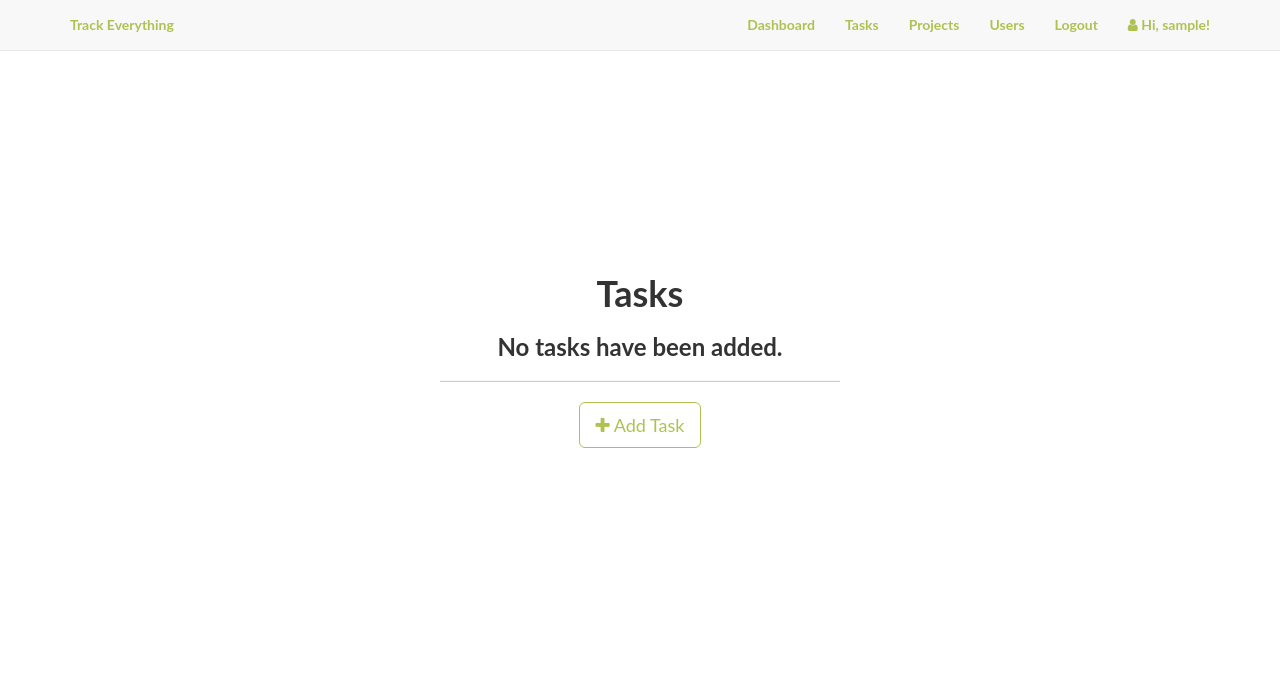
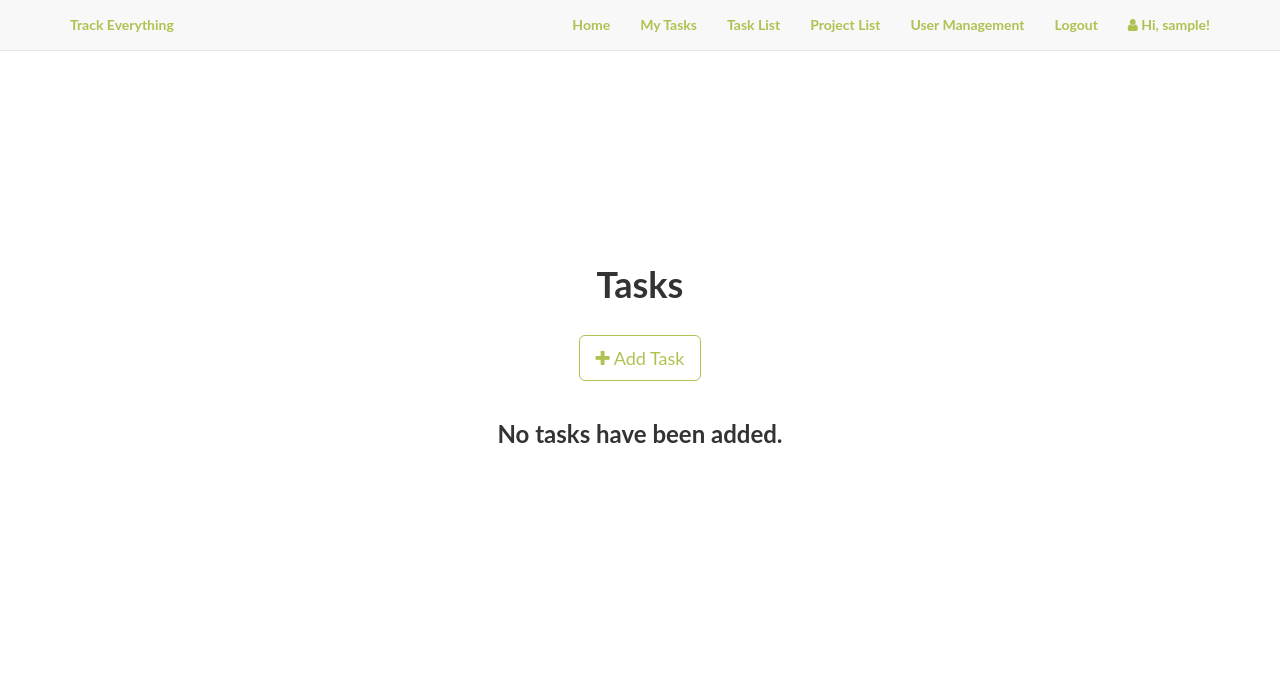
Before and after one commit to 1Fragrance/TrackEverything, a Flask app: page /tasks in a window 1280 px wide. Shown: the top 687 px of the page. Run offline with Flask 2, Linux system fonts and the light colour scheme; the visitor is signed in with stand-in values (Sample User, id 1); data that the repository does not hold is empty; some libraries are stand-ins or nearby versions.

Commit message:
[master] Refactoring

```diff
--- a/TrackEverything/src/core/projects/forms.py
+++ b/TrackEverything/src/core/projects/forms.py
@@ -8,8 +8,8 @@ from src.models import STATUS_CHOICES
 # Project view form
 # TODO: See tasks/forms.py
 class ProjectForm(FlaskForm):
-    name = StringField('Name', validators=[DataRequired(), Length(5, 255, 'Incorrect length')])
-    short_name = StringField('Short name', validators=[DataRequired(), Length(2, 255, 'Incorrect length')])
+    name = StringField('Name', validators=[DataRequired(), Length(3, 255, 'Incorrect length')])
+    short_name = StringField('Short name', validators=[DataRequired(), Length(3, 255, 'Incorrect length')])
     description = TextAreaField('Description', validators=[Optional()])
     status = SelectField('Status', choices=STATUS_CHOICES, coerce=int, validators=[DataRequired()])
     participants = SelectMultipleField('Participants', choices=[], coerce=ObjectId, validators=[Optional()])
--- a/TrackEverything/src/core/tasks/views.py
+++ b/TrackEverything/src/core/tasks/views.py
@@ -11,12 +11,19 @@ from bson import ObjectId
 
 # Get all tasks
 # TODO: Add form for only your tasks
-@task.route('/tasks', methods=['GET', 'POST'])
+@task.route('/tasks', methods=['GET'])
 @login_required
 def list_tasks():
         tasks = Task.objects().all().select_related()
         return render_template('core/tasks/tasks.html',
                                 tasks=tasks, title="Tasks")
+
+
+@task.route('/tasks/me', methods=['GET'])
+@login_required
+def users_tasks():
+        tasks = Task.objects(performer=current_user.pk).select_related()
+        return render_template('core/tasks/tasks.html', tasks=tasks, title="My tasks")
 
 
 def fill_projects_and_users(form, id=None):
@@ -83,7 +90,7 @@ def edit_task(id):
 
         add_task = False
         form = TaskForm(obj=task)
-        fill_projects_and_users(form, task.project.pk)
+        fill_projects_and_users(form, task.project.pk if task.project else None)
 
         if request.method == 'POST' and form.validate_on_submit():
             task.name = form.name.data
--- a/TrackEverything/src/core/users/forms.py
+++ b/TrackEverything/src/core/users/forms.py
@@ -1,7 +1,7 @@
 from flask_wtf import FlaskForm
 from wtforms import SubmitField, SelectField
 
-
+# TODO: Do this shit
 # User edit form
 class UserAssignForm(FlaskForm):
     task = SelectField('Task')
--- a/TrackEverything/src/templates/base.html
+++ b/TrackEverything/src/templates/base.html
@@ -23,11 +23,12 @@
         <div class="collapse navbar-collapse" id="bs-example-navbar-collapse-1">
             <ul class="nav navbar-nav navbar-right">
                 {% if current_user.is_authenticated %}
-                <li><a href="{{ url_for('core.index') }}">Dashboard</a></li>
-                <li><a href="{{ url_for('task.list_tasks') }}">Tasks</a></li>
-                <li><a href="{{ url_for('project.list_projects') }}">Projects</a></li>
+                <li><a href="{{ url_for('core.index') }}">Home</a></li>
+                <li><a href="{{ url_for('task.users_tasks') }}"> My Tasks</a></li>
+                <li><a href="{{ url_for('task.list_tasks') }}">Task List</a></li>
+                <li><a href="{{ url_for('project.list_projects') }}">Project List</a></li>
                 {% if current_user.is_admin %}
-                <li><a href="{{ url_for('user.list_users') }}">Users</a></li>
+                <li><a href="{{ url_for('user.list_users') }}">User Management</a></li>
                 {% endif %}
                 <li><a href="{{ url_for('auth.logout') }}">Logout</a></li>
                 <li><a><i class="fa fa-user"></i> Hi, {{ current_user.username }}!</a></li>
--- a/TrackEverything/src/templates/core/tasks/tasks.html
+++ b/TrackEverything/src/templates/core/tasks/tasks.html
@@ -11,6 +11,14 @@
                 {{ utils.flashed_messages() }}
                 <br/>
                 <h1 style="text-align:center;">Tasks</h1>
+                {% if current_user.is_admin %}
+                </br>
+                <div style="text-align: center">
+                    <a href="{{ url_for('task.add_task') }}" class="btn btn-default btn-lg">
+                        <i class="fa fa-plus"></i> Add Task
+                    </a>
+                </div>
+                {% endif%}
                 {% if tasks %}
                 <hr class="intro-divider">
                 <div class="center">
@@ -62,15 +70,9 @@
                 <div style="text-align: center">
                     {% else %}
                     <div style="text-align: center">
+                        <br/>
                         <h3> No tasks have been added. </h3>
-                        <hr class="intro-divider">
                     {% endif %}
-                    {% if current_user.is_admin %}
-                        <a href="{{ url_for('task.add_task') }}" class="btn btn-default btn-lg">
-                            <i class="fa fa-plus"></i>
-                            Add Task
-                        </a>
-                    {% endif%}
                     </div>
                 </div>
             </div>
```
Also changed, not shown: TrackEverything/src/core/tasks/forms.py (+2 -7 lines), TrackEverything/src/templates/core/projects/projects.html (+10 -7 lines).
